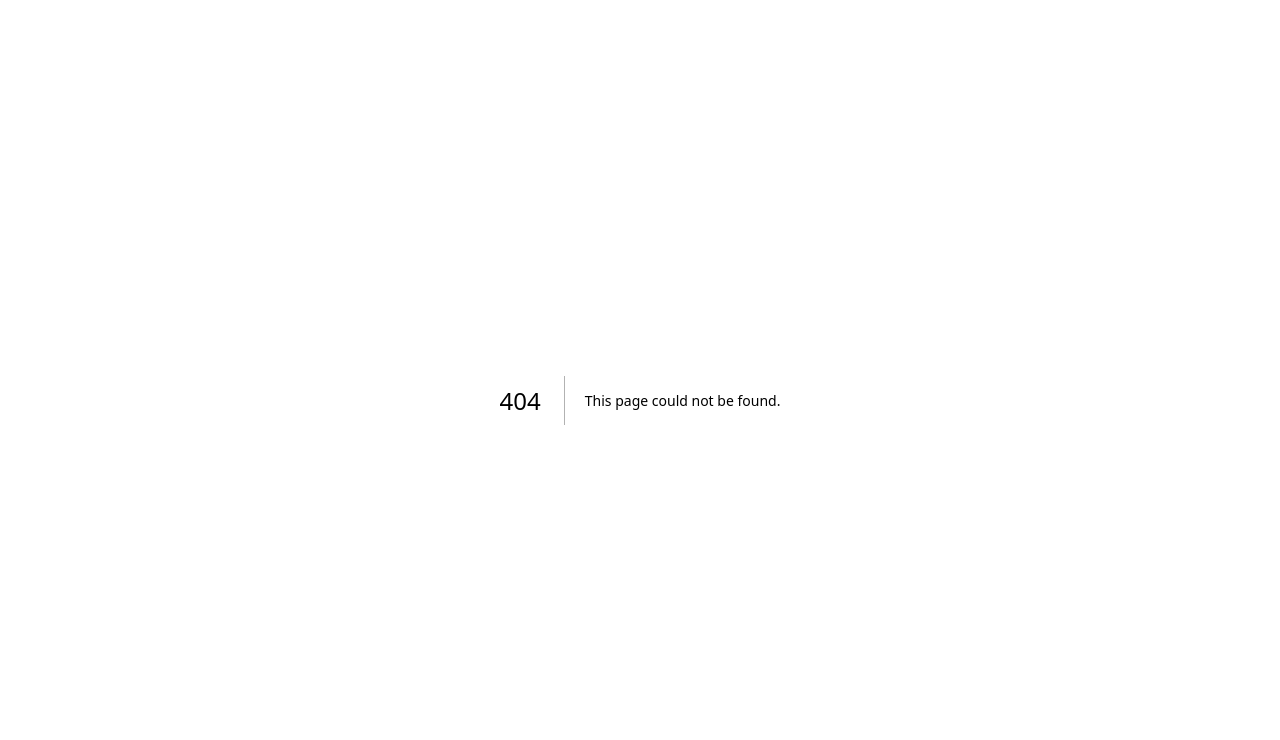
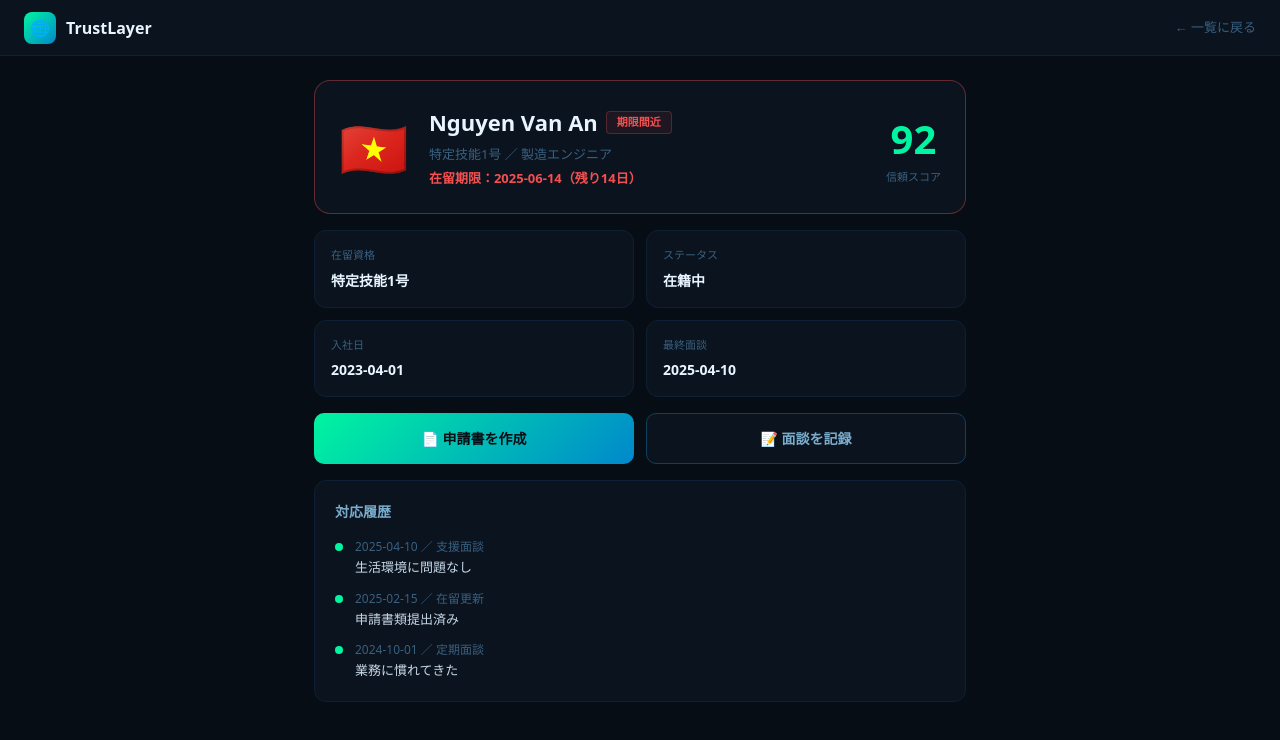
Before and after one commit to Bin-O/trustlayer, a Next.js app: page /employees/1 in a window 1280 px wide. Before the commit this address had no page. Shown: the top 740 px of the page. Built offline with nearby package versions, Linux system fonts and the light colour scheme.

Commit message:
在留情報一覧と詳細ページ完成

```diff
--- /dev/null
+++ b/app/employees/1/page.tsx
@@ -0,0 +1,72 @@
+export default function EmployeeDetail() {
+  const employee = {
+    name:"Nguyen Van An", country:"🇻🇳", visa:"特定技能1号",
+    expire:"2025-06-14", days:14, score:92, status:"在籍中",
+    job:"製造エンジニア", company:"株式会社サンプル", joined:"2023-04-01",
+    support:true, lastMeeting:"2025-04-10",
+    history:[
+      {date:"2025-04-10", type:"支援面談", note:"生活環境に問題なし"},
+      {date:"2025-02-15", type:"在留更新", note:"申請書類提出済み"},
+      {date:"2024-10-01", type:"定期面談", note:"業務に慣れてきた"},
+    ]
+  };
+  return (
+    <div style={{minHeight:"100vh",background:"#070d14",fontFamily:"system-ui,sans-serif",color:"#c8d8e8"}}>
+      <div style={{background:"#0a131e",borderBottom:"1px solid #0e2035",padding:"0 24px",height:56,display:"flex",alignItems:"center",justifyContent:"space-between"}}>
+        <div style={{display:"flex",alignItems:"center",gap:10}}>
+          <div style={{width:32,height:32,borderRadius:8,background:"linear-gradient(135deg,#00f5a0,#0088cc)",display:"flex",alignItems:"center",justifyContent:"center",fontSize:16}}>🌐</div>
+          <span style={{fontWeight:800,fontSize:16,color:"#e8f4ff"}}>TrustLayer</span>
+        </div>
+        <a href="/employees" style={{color:"#3a6080",fontSize:13,textDecoration:"none"}}>← 一覧に戻る</a>
+      </div>
+      <div style={{padding:"24px",maxWidth:700,margin:"0 auto"}}>
+        <div style={{background:"#0a131e",border:"1px solid #f5505060",borderRadius:16,padding:"24px",marginBottom:16,display:"flex",alignItems:"center",gap:20}}>
+          <div style={{fontSize:56}}>{employee.country}</div>
+          <div style={{flex:1}}>
+            <div style={{display:"flex",alignItems:"center",gap:8,marginBottom:6}}>
+              <h1 style={{margin:0,fontSize:22,fontWeight:800,color:"#e8f4ff"}}>{employee.name}</h1>
+              <span style={{background:"#f5505015",border:"1px solid #f5505040",color:"#f55050",fontSize:11,padding:"2px 10px",borderRadius:4,fontWeight:600}}>期限間近</span>
+            </div>
+            <div style={{fontSize:13,color:"#3a6080",marginBottom:4}}>{employee.visa} ／ {employee.job}</div>
+            <div style={{fontSize:13,color:"#f55050",fontWeight:600}}>在留期限：{employee.expire}（残り{employee.days}日）</div>
+          </div>
+          <div style={{textAlign:"center"}}>
+            <div style={{fontSize:40,fontWeight:800,color:"#00f5a0"}}>{employee.score}</div>
+            <div style={{fontSize:11,color:"#3a6080"}}>信頼スコア</div>
+          </div>
+        </div>
+        <div style={{display:"grid",gridTemplateColumns:"1fr 1fr",gap:12,marginBottom:16}}>
+          {[
+            {label:"在留資格",value:employee.visa},
+            {label:"ステータス",value:employee.status},
+            {label:"入社日",value:employee.joined},
+            {label:"最終面談",value:employee.lastMeeting},
+          ].map((item,i)=>(
+            <div key={i} style={{background:"#0a131e",border:"1px solid #0e2035",borderRadius:12,padding:"16px"}}>
+              <div style={{fontSize:11,color:"#3a6080",marginBottom:6}}>{item.label}</div>
+              <div style={{fontSize:14,fontWeight:600,color:"#e8f4ff"}}>{item.value}</div>
+            </div>
+          ))}
+        </div>
+        <div style={{display:"grid",gridTemplateColumns:"1fr 1fr",gap:12,marginBottom:16}}>
+          <button style={{background:"linear-gradient(135deg,#00f5a0,#0088cc)",border:"none",borderRadius:10,padding:"14px",color:"#070d14",fontWeight:800,fontSize:14,cursor:"pointer"}}>📄 申請書を作成</button>
+          <button style={{background:"#0a131e",border:"1px solid #0e4060",borderRadius:10,padding:"14px",color:"#7aaccc",fontWeight:700,fontSize:14,cursor:"pointer"}}>📝 面談を記録</button>
+        </div>
+        <div style={{background:"#0a131e",border:"1px solid #0e2035",borderRadius:12,padding:"20px"}}>
+          <h2 style={{margin:"0 0 16px",fontSize:14,fontWeight:700,color:"#7aaccc"}}>対応履歴</h2>
+          <div style={{display:"flex",flexDirection:"column",gap:12}}>
+            {employee.history.map((h,i)=>(
+              <div key={i} style={{display:"flex",gap:12,alignItems:"flex-start"}}>
+                <div style={{width:8,height:8,borderRadius:"50%",background:"#00f5a0",marginTop:5,flexShrink:0}}></div>
+                <div>
+                  <div style={{fontSize:12,color:"#3a6080",marginBottom:2}}>{h.date} ／ {h.type}</div>
+                  <div style={{fontSize:13,color:"#c8d8e8"}}>{h.note}</div>
+                </div>
+              </div>
+            ))}
+          </div>
+        </div>
+      </div>
+    </div>
+  );
+}
--- /dev/null
+++ b/app/employees/page.tsx
@@ -0,0 +1,53 @@
+export default function Employees() {
+  const employees = [
+    {id:1, name:"Nguyen Van An", country:"🇻🇳", visa:"特定技能1号", expire:"2025-06-14", days:14, score:92, status:"在籍中", urgent:true},
+    {id:2, name:"Santos Maria", visa:"特定技能1号", country:"🇵🇭", expire:"2025-07-20", days:42, score:65, status:"在籍中", urgent:false},
+    {id:3, name:"Chen Xiaoming", country:"🇨🇳", visa:"技術・人文・国際", expire:"2025-08-01", days:78, score:88, status:"試用期間", urgent:false},
+    {id:4, name:"Rahman Habibur", country:"🇧🇩", visa:"技術・人文・国際", expire:"2026-01-15", days:180, score:78, status:"在籍中", urgent:false},
+    {id:5, name:"Park Jihoon", country:"🇰🇷", visa:"高度専門職", expire:"2026-12-10", days:365, score:95, status:"在籍中", urgent:false},
+  ];
+  return (
+    <div style={{minHeight:"100vh",background:"#070d14",fontFamily:"system-ui,sans-serif",color:"#c8d8e8"}}>
+      <div style={{background:"#0a131e",borderBottom:"1px solid #0e2035",padding:"0 24px",height:56,display:"flex",alignItems:"center",justifyContent:"space-between"}}>
+        <div style={{display:"flex",alignItems:"center",gap:10}}>
+          <div style={{width:32,height:32,borderRadius:8,background:"linear-gradient(135deg,#00f5a0,#0088cc)",display:"flex",alignItems:"center",justifyContent:"center",fontSize:16}}>🌐</div>
+          <span style={{fontWeight:800,fontSize:16,color:"#e8f4ff"}}>TrustLayer</span>
+        </div>
+        <div style={{display:"flex",gap:16,fontSize:13}}>
+          <a href="/" style={{color:"#3a6080",textDecoration:"none"}}>ログイン</a>
+          <a href="/dashboard" style={{color:"#3a6080",textDecoration:"none"}}>ダッシュボード</a>
+          <a href="/employees" style={{color:"#00f5a0",textDecoration:"none",fontWeight:700}}>在留管理</a>
+        </div>
+      </div>
+      <div style={{padding:"24px"}}>
+        <div style={{display:"flex",justifyContent:"space-between",alignItems:"center",marginBottom:20}}>
+          <div>
+            <h1 style={{margin:"0 0 4px",fontSize:20,fontWeight:800,color:"#e8f4ff"}}>在留情報一覧</h1>
+            <p style={{margin:0,fontSize:13,color:"#3a6080"}}>登録外国人材：{employees.length}名</p>
+          </div>
+          <button style={{background:"linear-gradient(135deg,#00f5a0,#0088cc)",border:"none",borderRadius:10,padding:"10px 20px",color:"#070d14",fontWeight:700,fontSize:13,cursor:"pointer"}}>＋ 新規登録</button>
+        </div>
+        <div style={{display:"flex",flexDirection:"column",gap:10}}>
+          {employees.map(e=>(
+            <div key={e.id} style={{background:"#0a131e",border:e.urgent?"1px solid #f5505060":"1px solid #0e2035",borderRadius:12,padding:"16px 20px",display:"flex",alignItems:"center",gap:16}}>
+              <div style={{fontSize:28}}>{e.country}</div>
+              <div style={{flex:1}}>
+                <div style={{display:"flex",alignItems:"center",gap:8,marginBottom:4}}>
+                  <span style={{fontWeight:700,fontSize:15,color:"#e8f4ff"}}>{e.name}</span>
+                  {e.urgent&&<span style={{background:"#f5505015",border:"1px solid #f5505040",color:"#f55050",fontSize:10,padding:"2px 8px",borderRadius:4,fontWeight:600}}>期限間近</span>}
+                  <span style={{background:"#0e2035",color:"#7aaccc",fontSize:10,padding:"2px 8px",borderRadius:4}}>{e.status}</span>
+                </div>
+                <div style={{fontSize:12,color:"#3a6080"}}>{e.visa} ／ 期限：{e.expire}（残り{e.days}日）</div>
+              </div>
+              <div style={{textAlign:"center",minWidth:60}}>
+                <div style={{fontSize:20,fontWeight:800,color:e.score>=85?"#00f5a0":e.score>=70?"#f5c400":"#f55050"}}>{e.score}</div>
+                <div style={{fontSize:10,color:"#3a6080"}}>信頼スコア</div>
+              </div>
+              <button style={{background:"#0e2035",border:"1px solid #0e4060",borderRadius:8,padding:"8px 14px",color:"#7aaccc",fontSize:12,cursor:"pointer"}}>詳細 →</button>
+            </div>
+          ))}
+        </div>
+      </div>
+    </div>
+  );
+}
```
